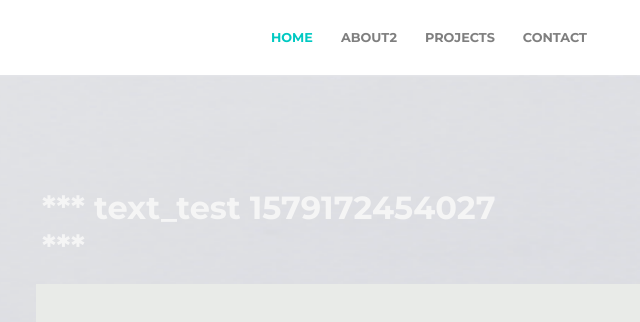
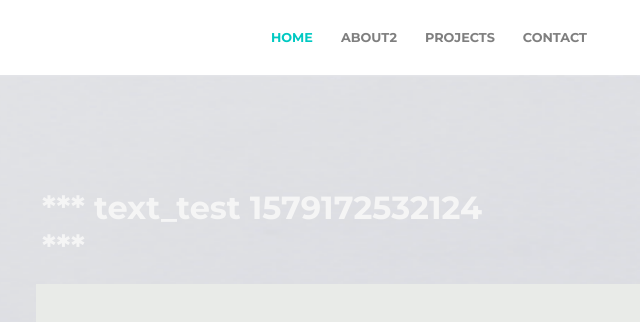
Before and after one commit to Pingendo/lurens, a plain HTML site: page index.html in a window 1280 px wide. Shown: the top 322 px of the page, 640-1280 px from the left. Drawn offline with nearby package versions, Linux system fonts and the light colour scheme.

Commit message:
pingendo-contrib

```diff
--- a/index.html
+++ b/index.html
@@ -69,7 +69,7 @@
     <div class="container my-auto ">
       <div class="row">
         <div class="col-md-6 ml-auto p-4">
-          <h1 class="text-secondary p-1">*** text_test 1579172454027 ***</h1>
+          <h1 class="text-secondary p-1">*** text_test 1579172532124 ***</h1>
 
           <img src="assets/product-1.jpg">
 
```
